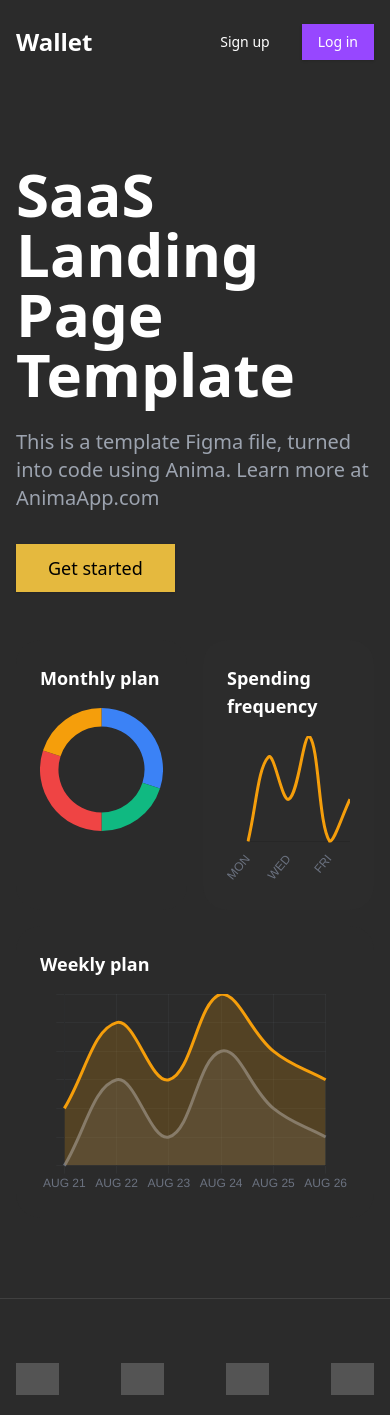
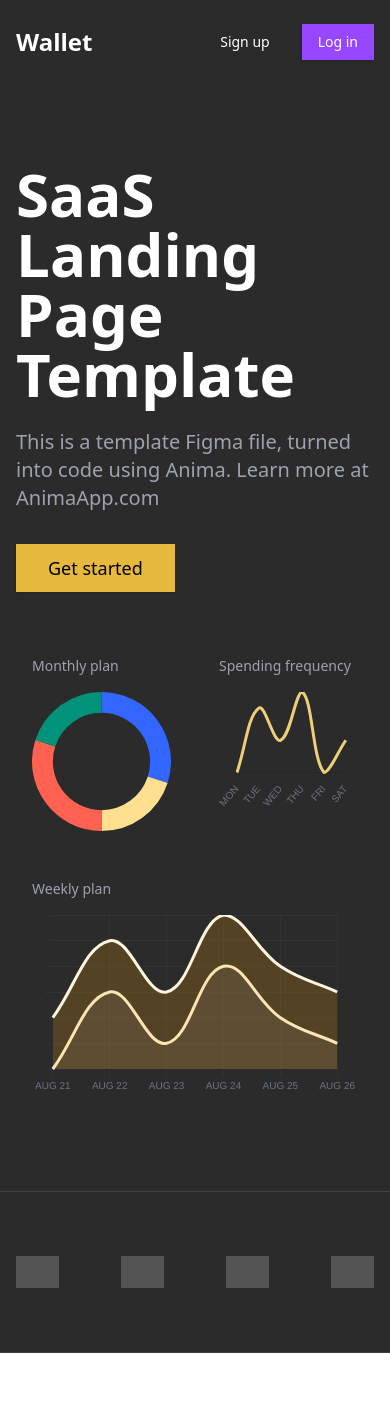
Before and after one commit to anibalalpizar/vue-saas-landing, a Vue app: page / in a window 390 px wide. Shown: the top 1415 px of the page. After the commit the page ends 1353 px from the top, so only its background shows below. Built offline with nearby package versions, Linux system fonts and the light colour scheme; grey boxes are pictures that could not be loaded.

Commit message:
refactor chart components for improved styling and responsiveness

```diff
--- a/src/components/MonthlyPlan.vue
+++ b/src/components/MonthlyPlan.vue
@@ -9,7 +9,7 @@ const chartData = {
   datasets: [
     {
       data: [300, 200, 300, 200],
-      backgroundColor: ["#3B82F6", "#10B981", "#EF4444", "#F59E0B"],
+      backgroundColor: ["#3366FF", "#FFDF90", "#FF6250", "#009379"],
       borderWidth: 0,
     },
   ],
@@ -27,8 +27,8 @@ const chartOptions = {
 </script>
 
 <template>
-  <div class="bg-[#2B2B2B] rounded-3xl p-6">
-    <h3 class="text-lg font-semibold mb-4">Monthly plan</h3>
+  <div class="bg-[#2B2B2B] rounded-2xl p-4">
+    <h3 class="text-sm font-medium text-gray-400 mb-4">Monthly plan</h3>
     <div class="relative w-full aspect-square">
       <Doughnut :data="chartData" :options="chartOptions" />
     </div>
--- a/src/components/SpendingFrequency.vue
+++ b/src/components/SpendingFrequency.vue
@@ -26,7 +26,7 @@ const chartData = {
   datasets: [{
     label: 'Spending',
     data: [65, 85, 75, 90, 65, 75],
-    borderColor: '#F59E0B',
+    borderColor: '#EFCE7A',
     tension: 0.4,
     pointRadius: 0,
     borderWidth: 3
@@ -47,7 +47,10 @@ const chartOptions = {
         display: false
       },
       ticks: {
-        color: '#6B7280'
+        color: '#6B7280',
+        font: {
+          size: 10
+        }
       }
     },
     y: {
@@ -58,9 +61,9 @@ const chartOptions = {
 </script>
 
 <template>
-  <div class="bg-[#2C2C2C] rounded-3xl p-6">
-    <h3 class="text-lg font-semibold mb-4">Spending frequency</h3>
-    <div class="h-[150px]">
+  <div class="bg-[#2B2B2B] rounded-2xl p-4">
+    <h3 class="text-sm font-medium text-gray-400 mb-4">Spending frequency</h3>
+    <div class="h-[120px]">
       <Line :data="chartData" :options="chartOptions" />
     </div>
   </div>
--- a/src/components/WeeklyPlan.vue
+++ b/src/components/WeeklyPlan.vue
@@ -29,7 +29,7 @@ const chartData = {
     {
       label: 'Dataset 1',
       data: [30, 45, 35, 50, 40, 35],
-      borderColor: '#F59E0B',
+      borderColor: '#FDF5DF',
       backgroundColor: 'rgba(245, 158, 11, 0.2)',
       fill: true,
       tension: 0.4,
@@ -39,7 +39,7 @@ const chartData = {
     {
       label: 'Dataset 2',
       data: [20, 35, 25, 40, 30, 25],
-      borderColor: '#6B7280',
+      borderColor: '#FDF5DF',
       backgroundColor: 'rgba(107, 114, 128, 0.2)',
       fill: true,
       tension: 0.4,
@@ -63,7 +63,10 @@ const chartOptions = {
         color: 'rgba(107, 114, 128, 0.1)'
       },
       ticks: {
-        color: '#6B7280'
+        color: '#6B7280',
+        font: {
+          size: 10
+        }
       }
     },
     y: {
@@ -79,9 +82,9 @@ const chartOptions = {
 </script>
 
 <template>
-  <div class="bg-[#2B2B2B] rounded-3xl p-6">
-    <h3 class="text-lg font-semibold mb-4">Weekly plan</h3>
-    <div class="h-[200px]">
+  <div class="bg-[#2B2B2B] rounded-2xl p-4">
+    <h3 class="text-sm font-medium text-gray-400 mb-4">Weekly plan</h3>
+    <div class="h-[180px]">
       <Line :data="chartData" :options="chartOptions" />
     </div>
   </div>
```
